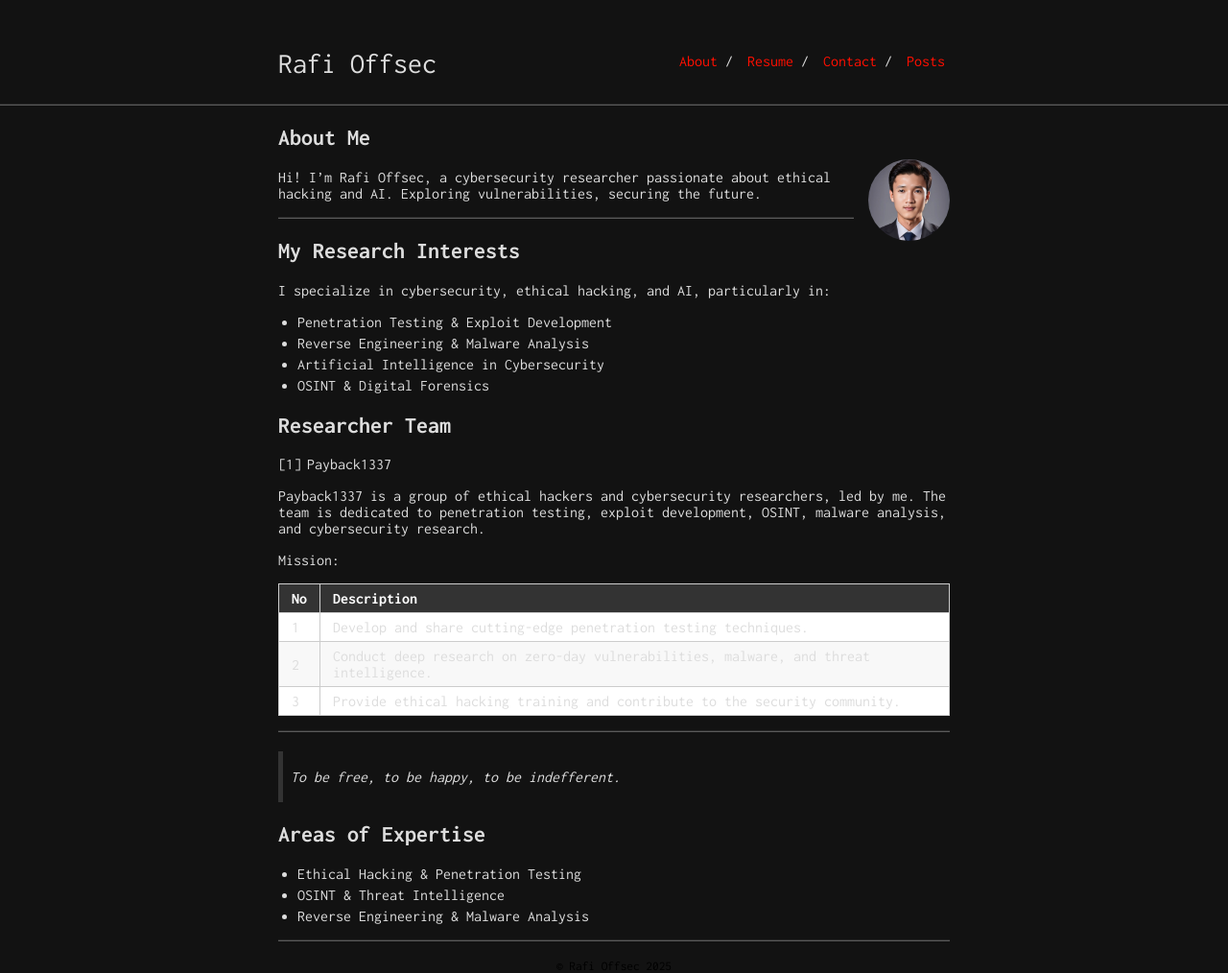
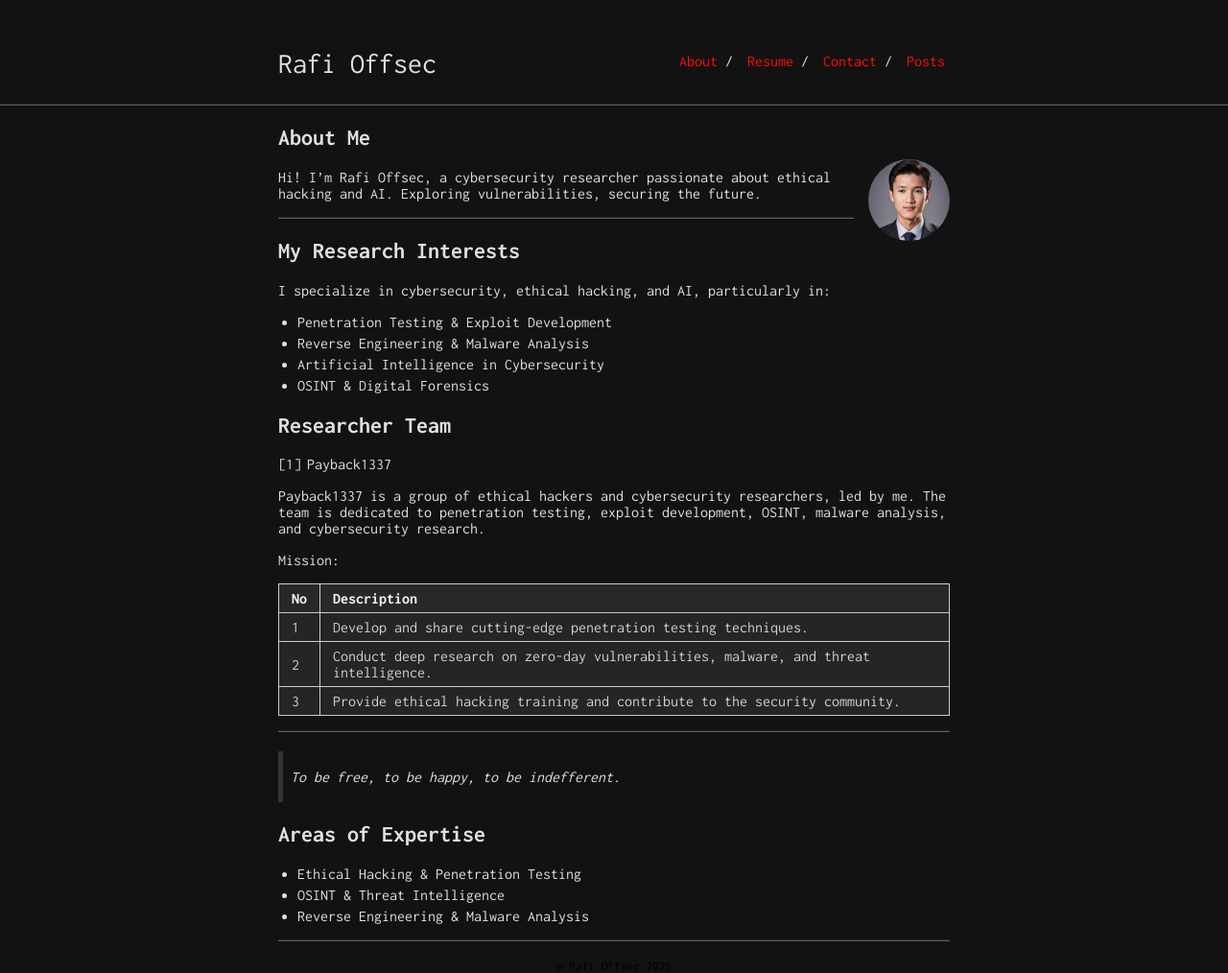
Before and after one commit to rafioffsec/rafioffsec.github.io, a Jekyll site: the page built from index.md, in a window 1280 px wide. Shown: the whole page at 96% size. Built offline with Jekyll 4.4.1, drawn with Linux system fonts in a browser that asks for light colours; our own code applies the rules of GitHub Pages for plain Markdown files.

Commit message:
Update _style.scss

```diff
--- a/_sass/_style.scss
+++ b/_sass/_style.scss
@@ -1,16 +1,20 @@
 @import "vars";
 
-/* Basic */
+/*
+
+Basic */
 
 html { height: 100%; margin: 0; padding: 0; }
-body { margin: 0; font-family: "Inconsolata"; height: 100%; background-color: #121212; color: #ddd; }
+body { margin: 0; font-family: "Inconsolata"; height: 100%; background-color: #121212; color: #e0e0e0; }
 a { text-decoration: none; color: $accent; }
 a:hover { text-decoration: underline; }
 hr { border: 0; height: 0; border-top: 1px solid rgba(255, 255, 255, 0.1); border-bottom: 1px solid rgba(255, 255, 255, 0.3); }
 
-/* Navbar */
+/*
 
-#author-name { font-size: 30px; color: #ddd; display: inline-block; }
+Navbar */
+
+#author-name { font-size: 30px; color: #e0e0e0; display: inline-block; }
 .navbar { padding: 50px 0 50px 0; }
 .navbar-ul { display: inline-block; margin: 0; padding: 5px 0 5px 0; margin-left: 20px; }
 .nav-list { list-style-type: none; margin: 0 5px 0 10px; }
@@ -23,42 +27,30 @@ hr { border: 0; height: 0; border-top: 1px solid rgba(255, 255, 255, 0.1); borde
 .container { max-width: $max-width; margin: auto; }
 .wrapper { min-height: 100%; }
 
+/* Tables */
+table { width: 100%; border-collapse: collapse; background-color: #1e1e1e; color: #e0e0e0; border: 1px solid #333; }
+th, td { border: 1px solid #333; padding: 10px; text-align: left; }
+th { background-color: #282828; color: #f8f8f2; }
+td { background-color: #252525; color: #d0d0d0; }
+tr:nth-child(even) { background-color: #2e2e2e; }
+
 /* Institute Image */
 
 #ins-logo { margin: auto; display: block; max-height: 100px; text-align: center; }
 
-/* Tables */
-table { width: 100%; border-collapse: collapse; background-color: #222; color: #ddd; }
-th, td { border: 1px solid #444; padding: 10px; text-align: left; }
-th { background-color: #333; color: #fff; }
-tr:nth-child(even) { background-color: #1a1a1a; }
-
 /* Mobile */
 
-@media (max-width: 800px) {
-  .container { max-width: $med-width; transition: 0.3s ease all; }
-}
+@media (max-width: 800px) { .container { max-width: $med-width; transition: 0.3s ease all; } }
 
-@media (max-width: 650px) {
-  .container { max-width: 83%; }
-  .navbar-ul { margin-top: 5px; }
-}
+@media (max-width: 650px) { .container { max-width: 83%; } .navbar-ul { margin-top: 5px; } }
 
-@media (max-width: 500px) {
-  .navbar { text-align: center; padding: 50px 0px 0px 0px; }
-  #author-name { width: 100%; float: none; }
-  #navlist { padding: 10px 0 10px 0; margin: 0; display: block; float: none; text-align: center; width: 100%; }
-  #navlist li.alignable { display: inline-block; }
-  #navlist li.pull-left { float: none; }
-  #navlist li.nav-list { margin: 0; }
-}
+@media (max-width: 500px) { .navbar { text-align: center; padding: 50px 0px 0px 0px; } #author-name { width: 100%; float: none; } #navlist { padding: 10px 0 10px 0; margin: 0; display: block; float: none; text-align: center; width: 100%; } #navlist li.alignable { display: inline-block; } #navlist li.pull-left { float: none; } #navlist li.nav-list { margin: 0; } }
 
-@import "typography";
-@import "tables";
+@import "typography"; @import "tables";
 
 /* Prism.js Syntax Highlighting */
-pre { background: #2d2d2d; color: #ccc; padding: 15px; border-radius: 5px; overflow-x: auto; }
-code { font-family: "Fira Code", monospace; background: #272727; color: #f8f8f2; padding: 2px 5px; border-radius: 3px; }
+pre { background: #1e1e1e; color: #c5c8c6; padding: 15px; border-radius: 5px; overflow-x: auto; }
+code { font-family: "Fira Code", monospace; background: #252525; color: #f8f8f2; padding: 2px 5px; border-radius: 3px; }
 pre code { background: none; padding: 0; }
 .token.comment, .token.prolog, .token.doctype, .token.cdata { color: #7C7C7C; }
 .token.punctuation { color: #c5c8c6; }
```
